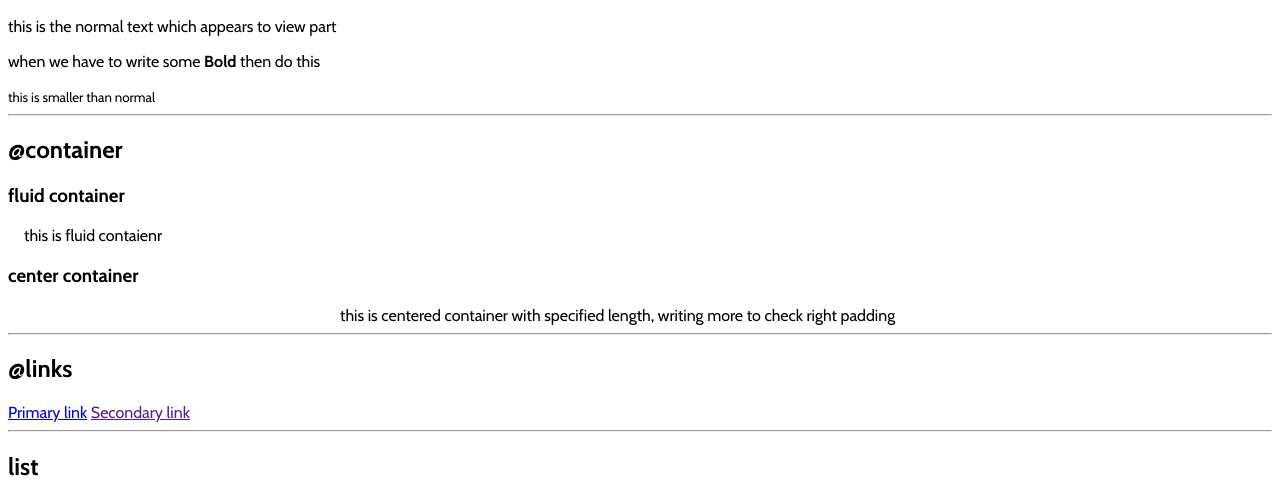
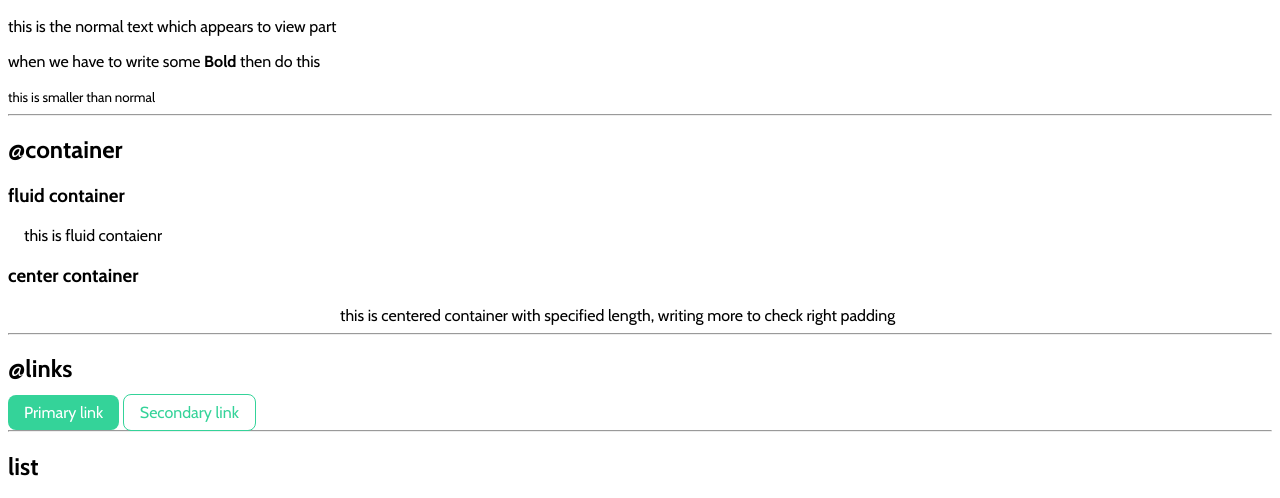
Before and after one commit to ritikkamboj/neogcamp-lesson-3, a plain HTML site: page index.html in a window 1280 px wide. Shown: the part 282-780 px from the top of the page. Drawn offline with nearby package versions, Linux system fonts and the light colour scheme.

Commit message:
css on both primary and sec. link

```diff
--- a/index.html
+++ b/index.html
@@ -38,8 +38,8 @@
 
     <hr>
     <h2>@links</h2>
-    <a href="#">Primary link</a>
-    <a href="">Secondary link </a>
+    <a class="primary-link link" href="#">Primary link</a>
+    <a class="secondary-link link" href="">Secondary link </a>
 
     <hr>
     <h2>list</h2>
--- a/style.css
+++ b/style.css
@@ -1,9 +1,14 @@
 @import url('https://fonts.googleapis.com/css2?family=Cabin:wght@400;700&display=swap');
 
 
+:root
+{
+    --primary-color:#34D399;
+}
 body{
 font-family: 'Cabin', sans-serif;
 }
+/* css on container segment  */
 .container
 {
     padding-left:1rem;
@@ -18,3 +23,26 @@ font-family: 'Cabin', sans-serif;
     margin:auto;
     max-width:600px;
 }
+
+/* css on link segment  */
+
+.primary-link
+{
+    background-color:var(--primary-color);
+    /* background-color: ; */
+    border-radius: 0.5rem;
+    color:#fff;
+}
+.link{
+    text-decoration: none;
+    padding:0.5rem 1rem;
+
+}
+.secondary-link
+{
+    color:var(--primary-color);
+    border-radius:0.5rem;
+    border:1px solid var(--primary-color);
+
+
+}
```
